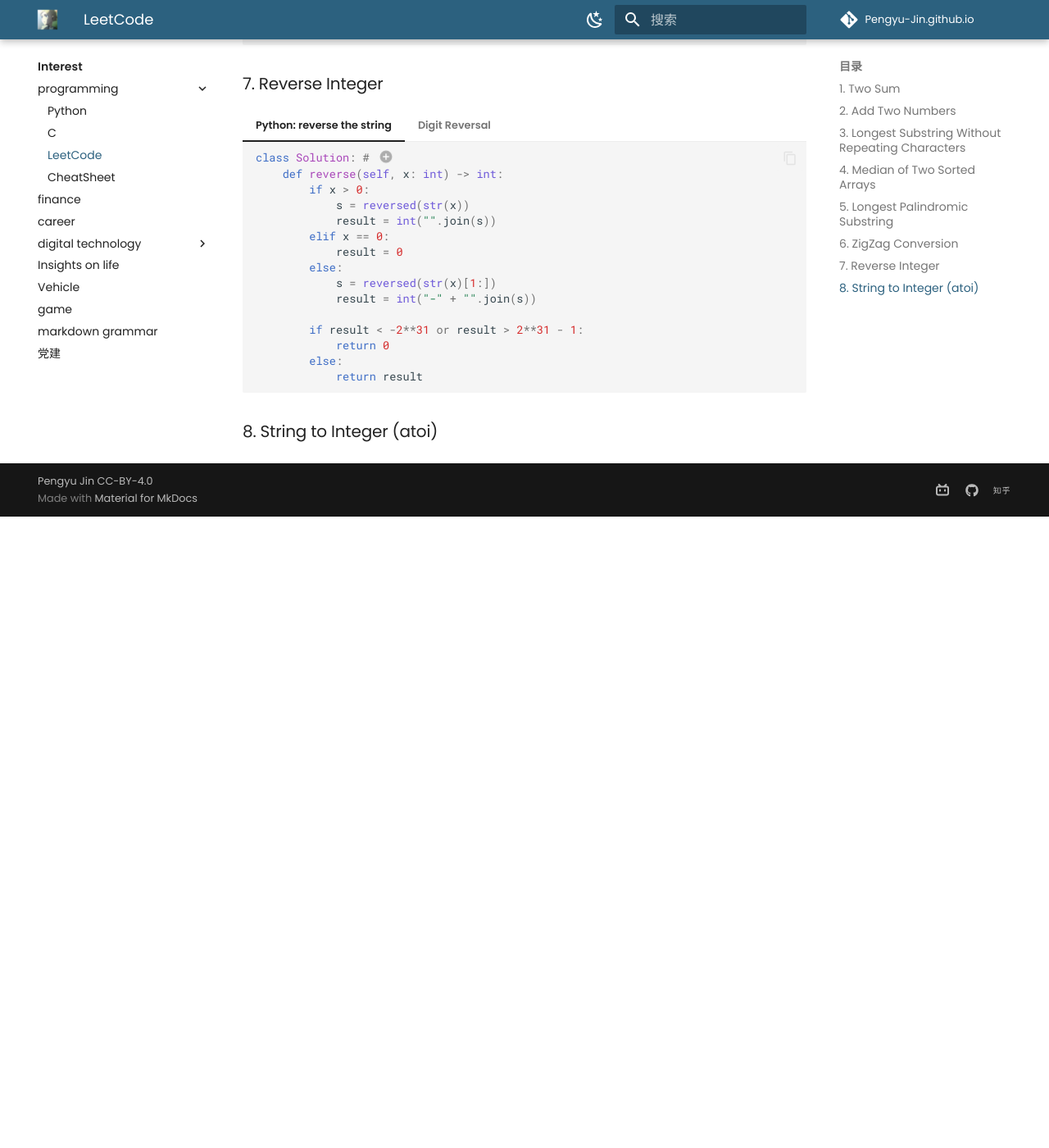
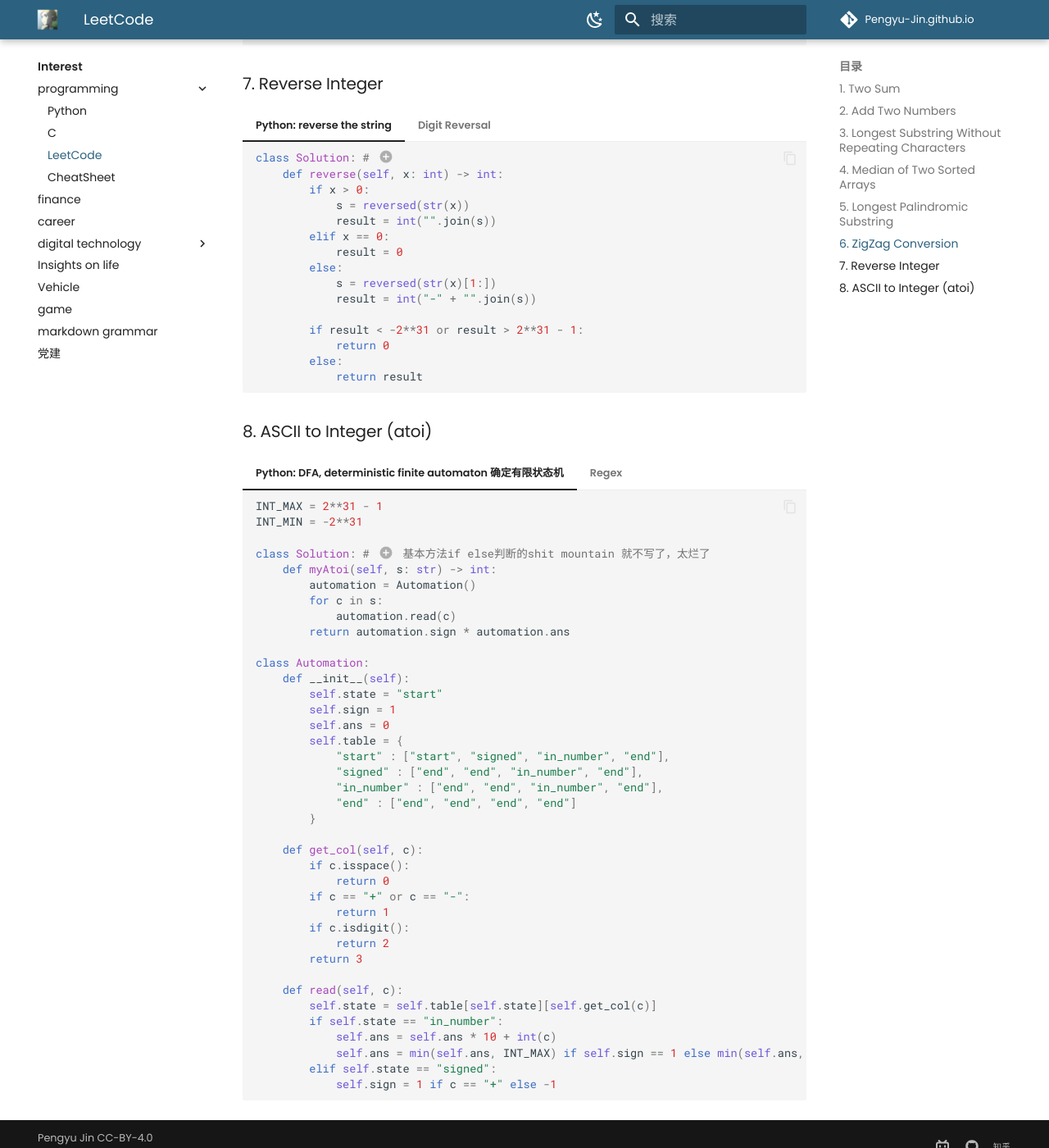
Before and after one commit to Pengyu-Jin/Pengyu-Jin.github.io, an MkDocs documentation site: the page built from docs/interest/programming/leetcode.md, in a window 1280 px wide and 1400 px high, scrolled down 2862 px. Shown: the whole window at 82% size. Built offline with MkDocs 1.6.1 and Material for MkDocs 9.7.7, drawn with Linux system fonts in a browser that asks for light colours; emoji names are drawn with the system emoji font; comment, search, counter and statistics services are not loaded; a style sheet for code colours, icons or effects is not loaded; before the commit the page ends 3492 px from its top, so only the background shows below that.

Commit message:
update leetcode

````diff
--- a/docs/interest/programming/leetcode.md
+++ b/docs/interest/programming/leetcode.md
@@ -386,4 +386,66 @@
             return reversed_num
     ```
 
-### 8. String to Integer (atoi)
+### 8. ASCII to Integer (atoi)
+
+=== "Python: DFA, deterministic finite automaton 确定有限状态机"
+
+    ```py
+    INT_MAX = 2**31 - 1
+    INT_MIN = -2**31
+
+    class Solution: # (1) 基本方法if else判断的shit mountain 就不写了，太烂了
+        def myAtoi(self, s: str) -> int:
+            automation = Automation()
+            for c in s:
+                automation.read(c)
+            return automation.sign * automation.ans
+
+    class Automation:
+        def __init__(self):
+            self.state = "start"
+            self.sign = 1
+            self.ans = 0
+            self.table = {
+                "start" : ["start", "signed", "in_number", "end"],
+                "signed" : ["end", "end", "in_number", "end"],
+                "in_number" : ["end", "end", "in_number", "end"],
+                "end" : ["end", "end", "end", "end"]
+            }
+
+        def get_col(self, c):
+            if c.isspace():
+                return 0
+            if c == "+" or c == "-":
+                return 1
+            if c.isdigit():
+                return 2
+            return 3
+
+        def read(self, c):
+            self.state = self.table[self.state][self.get_col(c)]
+            if self.state == "in_number":
+                self.ans = self.ans * 10 + int(c)
+                self.ans = min(self.ans, INT_MAX) if self.sign == 1 else min(self.ans, -INT_MIN)
+            elif self.state == "signed":
+                self.sign = 1 if c == "+" else -1
+    ```
+
+    1.  :material-checkbox-marked-circle-minus-outline: 2025/03/31
+
+=== "Regex"
+
+    ```py
+    class Solution:
+    def myAtoi(self, s: str) -> int:
+        return max(min(int(*re.findall('^[\+\-]?\d+', s.lstrip())), 2**31 - 1), -2**31)
+    ```
+    `^`: 匹配字符串开头（经 lstrip 处理后，开头是非空格字符）。
+
+    `[\+\-]`: 代表一个+字符或-字符
+
+    `?`: 前面一个字符可有可无
+
+    `\d`: 一个数字
+
+    `+`: 前面一个字符的一个或多个
````
